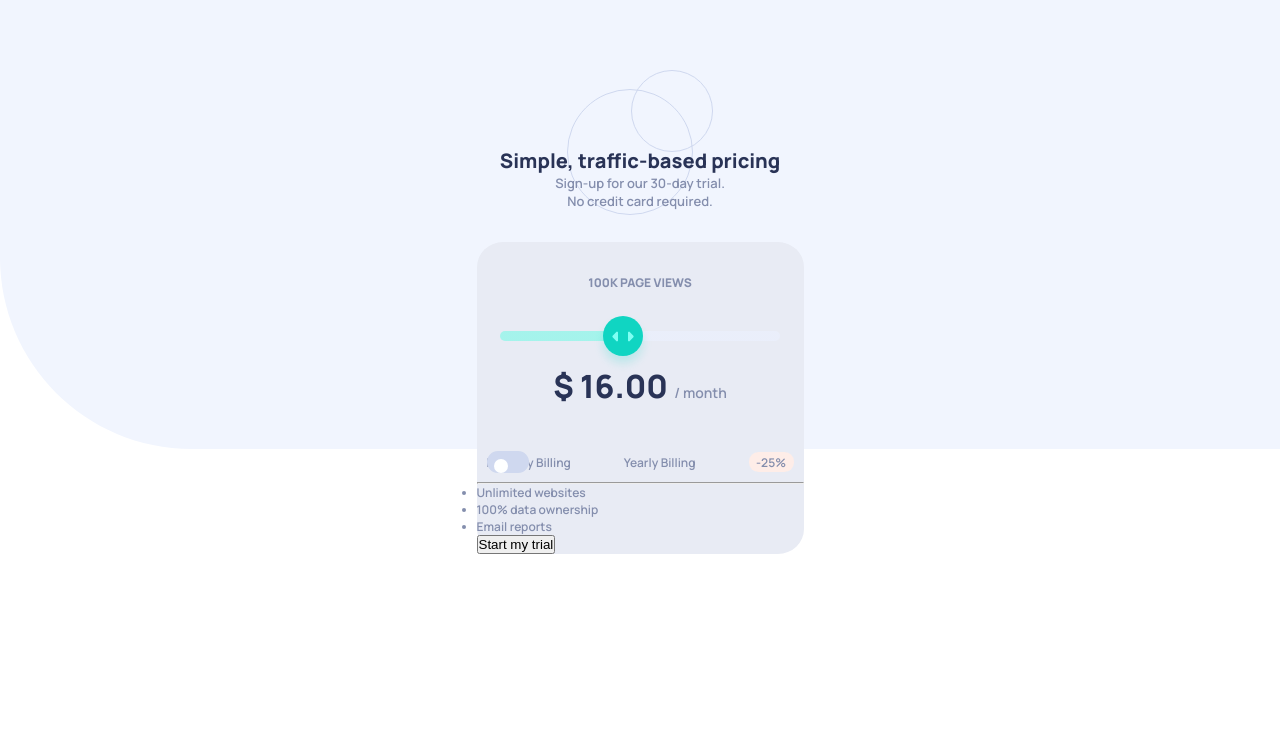
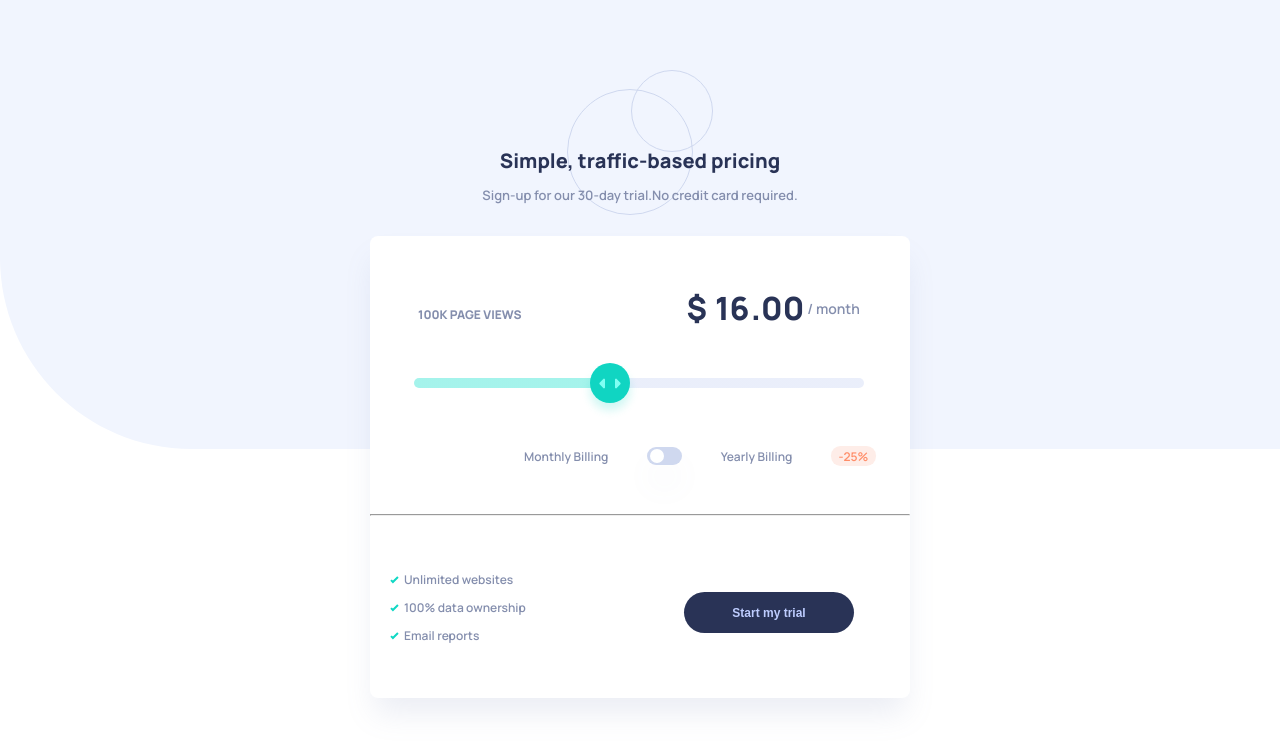
Before and after one commit to schincharauli/-interactive-pricing-component, a plain HTML site: page index.html in a window 1280 px wide. Drawn offline with Linux system fonts and the light colour scheme.

Commit message:
final changes on the responsive side. added desktop style design

```diff
--- a/index.html
+++ b/index.html
@@ -25,8 +25,14 @@
 
       <div class="card">
         <div class="tarif">
-          <div class="page-views">
-            <span class="views">100K</span> page views
+          <div class="price-column">
+            <div class="page-views">
+              <span class="views">100K</span> page views
+            </div>
+            <div class="price">
+              <span>$ <span id="valBox" class="priceFix">16</span>.00</span>
+              <span class="month">/ month</span>
+            </div>
           </div>
           <div class="progress-bar">
             <input
@@ -41,20 +47,14 @@
               oninput="mainFun()"
             />
           </div>
-          <div class="price">
-            <span>$ <span id="valBox" class="priceFix">16</span>.00</span>
-            <span class="month">/ month</span>
-          </div>
         </div>
 
         <div class="progress">
           <div class="monthly-container">
+            <div class="text-monthly">Monthly Billing</div>
             <div class="toggle">
-              <div class="toggle-button" onclick="toogleFun()" ></div>
+              <div class="toggle-button" onclick="toogleFun()"></div>
             </div>
-
-            <div class="text-monthly">Monthly Billing</div>
-
             <div class="text-yearly">Yearly Billing</div>
             <span class="discount">-25%</span>
           </div>
@@ -63,16 +63,47 @@
 
           <div class="start">
             <ul>
-              <li>Unlimited websites</li>
-              <li>100% data ownership</li>
-              <li>Email reports</li>
+              <li>
+                <svg xmlns="http://www.w3.org/2000/svg" width="9" height="8">
+                  <path
+                    fill="none"
+                    stroke="#10D8C4"
+                    stroke-width="2"
+                    d="M1 4.134l1.907 1.908L7.949 1"
+                  />
+                </svg>
+                Unlimited websites
+              </li>
+              <li>
+                <svg xmlns="http://www.w3.org/2000/svg" width="9" height="8">
+                  <path
+                    fill="none"
+                    stroke="#10D8C4"
+                    stroke-width="2"
+                    d="M1 4.134l1.907 1.908L7.949 1"
+                  />
+                </svg>
+                100% data ownership
+              </li>
+              <li>
+                <svg xmlns="http://www.w3.org/2000/svg" width="9" height="8">
+                  <path
+                    fill="none"
+                    stroke="#10D8C4"
+                    stroke-width="2"
+                    d="M1 4.134l1.907 1.908L7.949 1"
+                  />
+                </svg>
+                Email reports
+              </li>
             </ul>
-            <button class="button">Start my trial</button>
+            <div class="btn">
+              <button class="button">Start my trial</button>
+            </div>
           </div>
         </div>
       </div>
     </main>
-
     <script src="./script.js"></script>
   </body>
 </html>
--- a/script.js
+++ b/script.js
@@ -6,21 +6,16 @@ let toggle = document.querySelector(".toggle");
 function toogleFun() {
   toggle.classList.toggle("active");
   mainFun();
-  // sliderEffect();
-
 }
-
-
-
-
 
 function mainFun() {
   if (toggle.classList.contains("active")) {
     discountedRange();
+    sliderEffect();
   } else {
     basicRange();
+    sliderEffect();
   }
-
 }
 
 function discountedRange() {
@@ -67,11 +62,8 @@ function basicRange() {
   }
 }
 
-
-
-
-function sliderEffect(){
-  document.getElementById("price-slider").oninput = function () {
+function sliderEffect() {
+  document.getElementById("price-slider").onchange = function () {
     let value = ((this.value - this.min) / (this.max - this.min)) * 100;
     this.style.background =
       "linear-gradient(to right, #82CFD0 0%, #82CFD0 " +
--- a/style.css
+++ b/style.css
@@ -47,8 +47,9 @@ body {
 .card {
   width: 327px;
   height: auto;
-  background-color: #e8ebf4;
-  border-radius: 8%;
+  background-color: #ffffff;
+  border-radius: 8px;
+  box-shadow: 0px 20px 30px -5px rgba(127, 137, 185, 0.152073);
 }
 
 .tarif {
@@ -81,7 +82,7 @@ input#price-slider {
   background: linear-gradient(
     to right,
     hsl(174, 77%, 80%) 0%,
-    hsl(174, 77%, 80%) 50%,
+    hsl(174, 77%, 80%) 40%,
     hsl(224, 65%, 95%) 0%,
     hsl(224, 65%, 95%) 100%
   );
@@ -105,23 +106,24 @@ input#price-slider::-webkit-slider-thumb:hover {
   cursor: pointer;
 }
 
-
-
-.price{
+.price {
   font-size: 32px;
   font-weight: 800;
   color: #293356;
   line-height: 43.71px;
-    margin-top: 24px;
+  margin-top: 90px;
+  position: fixed;
+  margin-left: 80px;
 }
 
-.month{
+.month {
   font-size: 14px;
   font-weight: 600;
-    color: #848EAD;
+  color: #848ead;
 }
 
 .monthly-container {
+  padding: 32px;
   margin-top: 100px;
   padding: 10px;
   display: flex;
@@ -129,47 +131,43 @@ input#price-slider::-webkit-slider-thumb:hover {
   justify-content: space-between;
 }
 
-
-.progress{
+.progress {
   font-size: 12px;
-    color: #848EAD;
-
+  color: #848ead;
 }
 
-.discount{
+.discount {
   width: 45px;
   height: 20px;
-    background-color: #FEEDE8;
+  background-color: #feede8;
   border-radius: 9.5px;
   display: flex;
   align-items: center;
-    justify-content: space-around;
+  justify-content: space-between;
+  justify-content: center;
+  color: #ff8d68;
 }
 
-
 .monthly-container .toggle {
-  position: absolute;
-  transform: translate(-50% -50%);
-  /* top: 0;
-  left: 0; */
-  width: 42px;
-  height: 22px;
+  position: relative;
+  width: 35px;
+  height: 18px;
   background: #cfd8ef;
   border-radius: 30px;
   transform: 0.3s;
+  box-shadow: 0px 20px 30px -5px rgba(127, 137, 185, 0.152073);
 }
 
 .monthly-container .toggle .toggle-button {
-  position: absolute;
-  top: 7.5px;
-  left: 7.5px;
+  position: relative;
+  top: 2px;
+  left: 2.5px;
   width: 14px;
   height: 14px;
   background: #feffff;
   border-radius: 50px;
   cursor: pointer;
   transform: 0.3s;
-
 }
 
 .toggle.active {
@@ -179,3 +177,127 @@ input#price-slider::-webkit-slider-thumb:hover {
 .monthly-container .toggle.active .toggle-button {
   left: 45%;
 }
+
+hr {
+  margin-top: 38px;
+  color: #ecf0fb;
+}
+
+.start {
+  margin-top: 24px;
+}
+
+.start ul li {
+  list-style-type: none;
+  font-size: 12px;
+  font-weight: 600;
+  text-align: center;
+  padding-top: 11px;
+}
+
+.button {
+  height: 41px;
+  width: 170px;
+  border-radius: 20.5px;
+  background-color: #293356;
+  color: #becdff;
+  font-size: 12px;
+  font-weight: 800;
+  border: none;
+  margin: 32px;
+  display: flex;
+  align-items: center;
+  justify-content: center;
+}
+
+.btn {
+  display: flex;
+  justify-content: center;
+}
+
+@media (min-width: 768px) {
+  .headline-paragraph {
+    display: flex;
+    margin-top: 12px;
+  }
+  .card {
+    width: 540px;
+  }
+
+  .price {
+    margin: 0;
+  }
+
+  .tarif {
+    position: relative;
+    display: flex;
+    flex-direction: row;
+  }
+
+  .page-views {
+    position: relative;
+    top: 38px;
+    left: 48px;
+    letter-spacing: 2 px;
+  }
+
+  .price {
+    position: fixed;
+    margin-left: 315px;
+    align-items: center;
+    display: flex;
+  }
+
+  .price span {
+    padding: 1.5px;
+  }
+
+  .rangeClass {
+    display: flex;
+    position: absolute;
+  }
+
+  .rangeClass {
+    width: 228px;
+  }
+
+  .progress-bar {
+    position: fixed;
+    margin-top: 70px;
+    margin-left: 20px;
+  }
+
+  .monthly-container {
+    margin-left: 144px;
+    margin-right: 24px;
+  }
+
+  input#price-slider {
+    width: 450px;
+    margin-left: 24px;
+  }
+
+  hr {
+    width: 100%;
+  }
+
+  .start {
+    display: flex;
+    justify-content: space-between;
+    padding: 20px 24px 33px 20px;
+  }
+
+  .start ul li {
+    display: flex;
+    align-items: center;
+  }
+
+  .start ul li svg {
+    margin-right: 5px;
+  }
+
+  .button:hover {
+    cursor: pointer;
+    color: #ffffff;
+  }
+}
```
Lines whose indentation alone changed are shown as unchanged.
